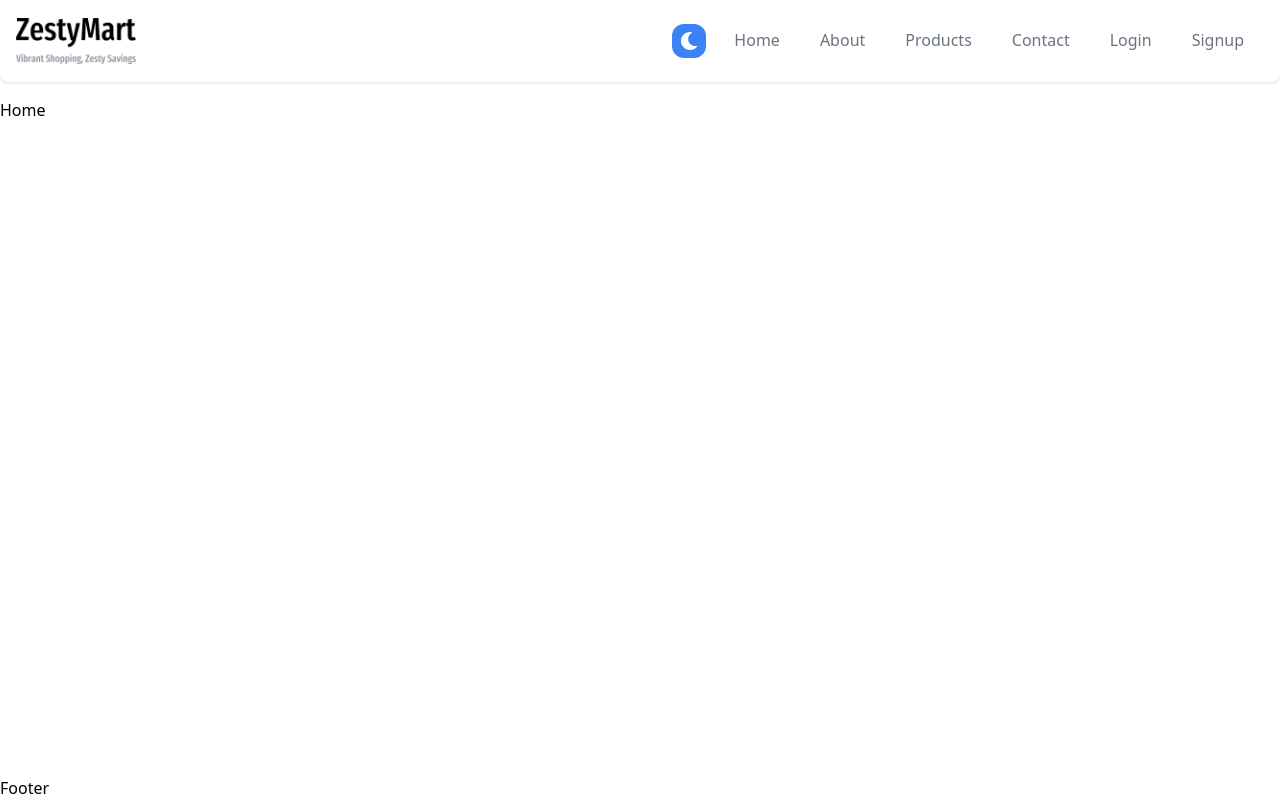
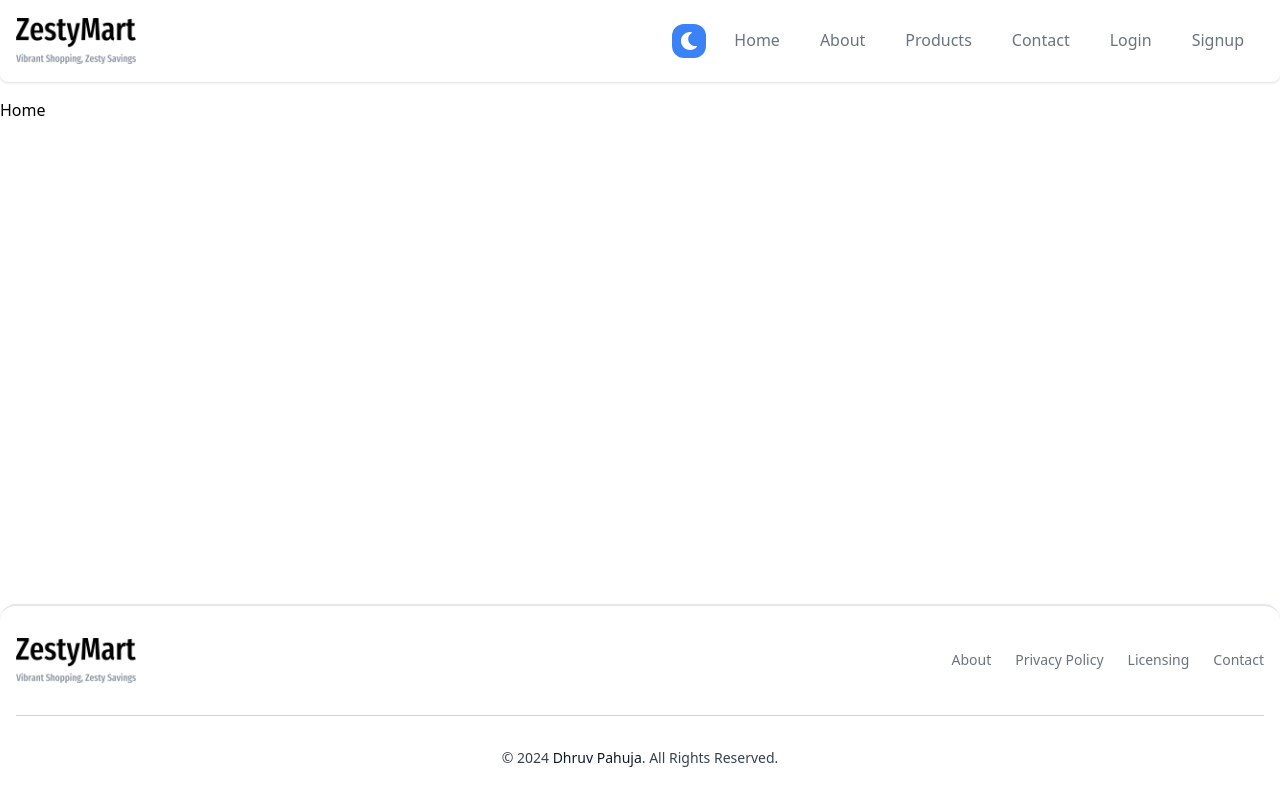
Before and after one commit to Dhruv-pahuja/ZestyMart, a React (Vite) app: page / in a window 1280 px wide. Built offline with nearby package versions, Linux system fonts and the light colour scheme.

Commit message:
add footer

```diff
--- a/src/components/Footer/Footer.jsx
+++ b/src/components/Footer/Footer.jsx
@@ -1,11 +1,37 @@
 import React from 'react';
+import { Link } from 'react-router-dom';
+import { Logo } from '../index';
 
 const Footer = () => {
-    return (
-        <div>
-            Footer
+  return (
+    <footer className="bg-white rounded-t-2xl shadow dark:bg-slate-700 mt-4 border-t-2 dark:border-none">
+      <div className="w-full max-w-screen-xl mx-auto p-4 md:py-8">
+        <div className="sm:flex sm:items-center sm:justify-between">
+          <Link to="/" className="flex items-center mb-4 sm:mb-0 space-x-3 rtl:space-x-reverse">
+            <Logo />
+          </Link>
+          <ul className="flex flex-wrap items-center mb-6 text-sm font-medium text-gray-500 sm:mb-0 dark:text-gray-400">
+            <li>
+              <Link to="/about" className="hover:underline hover:text-black duration-150 me-4 md:me-6">About</Link>
+            </li>
+            <li>
+              <Link to="/" className="hover:underline hover:text-black duration-150 me-4 md:me-6">Privacy Policy</Link>
+            </li>
+            <li>
+              <Link to="/" className="hover:underline hover:text-black duration-150 me-4 md:me-6">Licensing</Link>
+            </li>
+            <li>
+              <Link to="/contact" className="hover:underline hover:text-black duration-150">Contact</Link>
+            </li>
+          </ul>
         </div>
-    );
-}
+        <hr className="my-6 border-gray-300 sm:mx-auto dark:border-gray-300 lg:my-8" />
+        <span className="block text-sm text-gray-700  sm:text-center dark:text-gray-400">
+          © 2024 <a href="https://github.com/Dhruv-pahuja/ZestyMart" className="hover:underline text-gray-900 dark:text-gray-300">Dhruv Pahuja</a>. All Rights Reserved.
+        </span>
+      </div>
+    </footer>
+  );
+};
 
 export default Footer;
```
